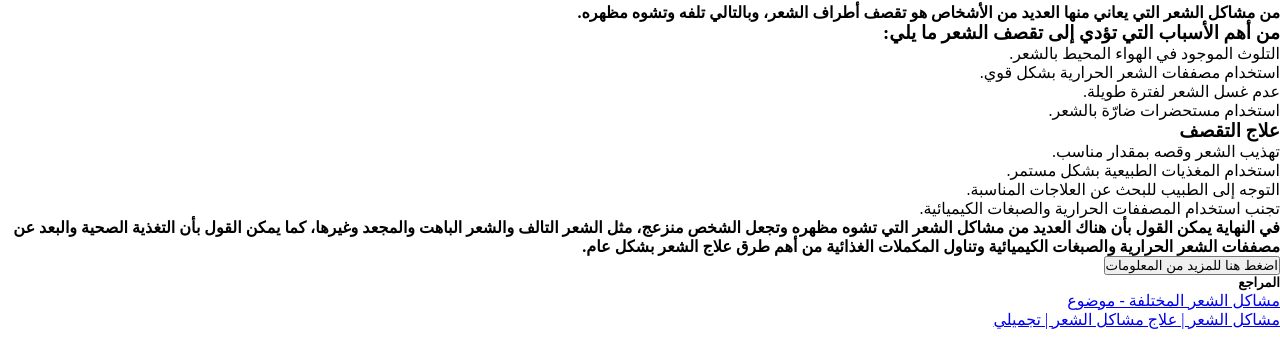
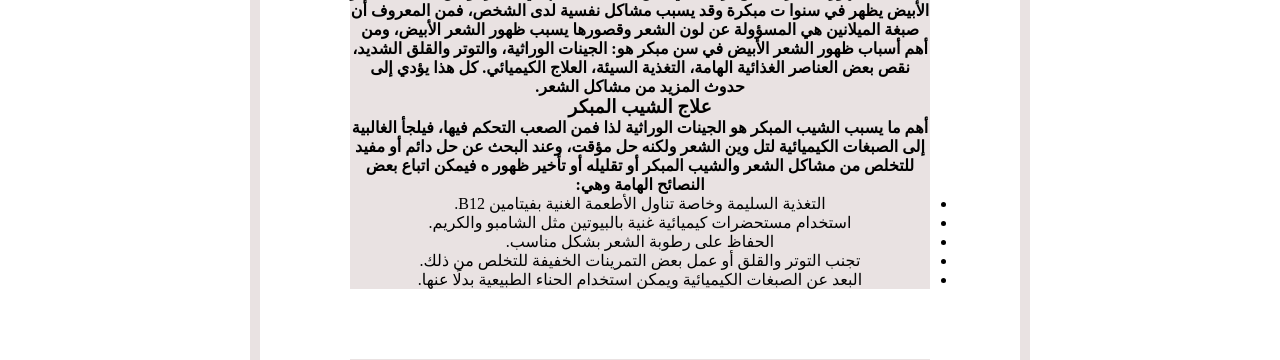
Before and after one commit to websar/web-project, a PHP site: page /problem.php in a window 1280 px wide. Shown: the part 2254-2614 px from the top of the page. Before the commit the page ends 2583 px from the top, so only its background shows below. Run offline with PHP 8.4, Linux system fonts and the light colour scheme; data that the repository does not hold is empty.

Commit message:
Update problem.php

```diff
--- a/problem.php
+++ b/problem.php
@@ -8,23 +8,19 @@ require 'Hairdb.php';
 
 <head>
 <title> the boeuty of natural hair </title>
-<script>
-    function pageRedirect() {
-      window.location.href = "link.php";
-    }
-</script>
+
 <link rel="stylesheet" href= "sttyy.css">
 </head>
 
 <body>
 <img src="https://i.ibb.co/DGsxhPg/30953635-6928-48cc-ae17-975e36a31c7d.jpg" alt="the beauty of natural hair" height ="150" width="150">
-
+ <div class="sear">
  <form action="search.php" method="POST" class ="search">
  <input class ="insearch" type="text" name="search" placeholder="...بحث">
  <button class ="sbutton" type="submit" name="submit-search"> بحث </button>
 </form>
 
-
+</div>
 </br>
 <nav>
 
@@ -84,14 +80,18 @@ else{
 
 </br>
 </br>
-<h1> مشاكل الشعر </h1>
+<h1 class="type"> مشاكل الشعر </h1>
+<div class="body">
+
+<div class="type">
 <h4>  مشاكل الشعر ليست مرض معين يحتاج إلى تدخل جراحي أو استخدام مستحضر دوائي، إنما هي عبارة عن أعراض تشير إلى حدوث خلل معيّ
 ن وتتطلب البحث من صاحبها، فإذا تركها وتناساها أصبحت مشكلة أكبر وتعرّض للمزيد من المشاكل الإضافية، أما إذا تفهّم الأمر وبحث عن سبب
 .ها فيكون قد تفادى الموقف واستطاع حلها بأسهل الطرق. </h4>
 
 <h4> تختلف مشاكل الشعر حسب طبيعة الشعر نفسه فمن المعروف أن هناك ثلاثة أنواع مختلفة من الشعر وهم الشعر الدهني، الشعر العادي، والشعر الجاف.</h4>
-
-<h2> أهم مشاكل الشعر </h2>
+    </div>
+<h2 class="type"> أهم مشاكل الشعر </h2>
+<div class="type">
 <h3> تساقط الشعر </h3>
 <img src="https://i.ibb.co/9NDcNdS/image.jpg" alt="تساقط الشعر" width="400"height="200">
 
@@ -118,7 +118,7 @@ else{
 <li>تَناول الغذاء الصّحي، مِثْل الخضروات الورقيّة، والجزر، والبطاطا الحلوة، والجَوْز، واللّوز، والبقوليات، والقَرنبيط، والبرتقال، والجوافة، وبذور الكتّان.</li>
 <li> التّعامل بلطفٍ مع الشّعر.</li>
 <li>عدم تمشيط الشّعر عندما يكون مُبلّلاً.</li>
-</ul>
+</ul>  </div> <div class="type">
 <h3> قشرة الشعر</h3>
 <a href="https://imgbb.com/"><img src="https://i.ibb.co/dpjmN55/image.jpg" alt = "قشرة الشعر" width = "400" height="200"></a>
 
@@ -136,6 +136,7 @@ else{
 
 <h5>يكون علاج مشاكل الشعر التي مثل هذه بسيط عن طريق استخدام الشامبو المضاد للقشرة وبعض الملطفات. </h5>
 <h5>ويمكن أن تستخدم بعض المواد الطبيعية لعلاج قشرة الرأس مثل الخل أو الليمون في الخلطات الطبيعية. </h5>
+</div> <div class="type">
 <h3> ظهور الشيب المبكر</h3>
 <a href="https://imgbb.com/"><img src="https://i.ibb.co/ZhrnLzF/image.jpg" alt = "الشيب المبكر" width = "400" height="200"></a>
 
@@ -155,6 +156,7 @@ else{
 <li>البعد عن الصبغات الكيميائية ويمكن استخدام الحناء الطبيعية بدلًا عنها. </li>
 
 </ul>
+</div> <div class="type">
 <h3> جفاف الشعر </h3>
 <a href="https://ibb.co/RpqWfbd"><img src="https://i.ibb.co/5WPVm4w/image.jpg" alt = "جفاف الشعر" width = "400" height="200"></a>
 
@@ -163,7 +165,7 @@ else{
 وهو أمر مزعج أن يصبح الشعر جاف وقد لا يصلح معه أي روتين يومي لاستعادة طبيعته الأولى. </h4>
 <h4>  ولكن حل هذه المشكلة تكون في الغالب في استخدام الخلطات الطبيعية الممزوجة بالمغذيات الطبيعية والمرطبات مثل الزيوت الطبيعية كزيت الز
 يتون، زيت جوز الهند، استخدام العسل والبيض وغيرها من الأقنعة المفيدة لحل مشاكل الشعر وتفيد في ترطيبه، خاصة إذا استخدمت لفترة طويلة من الوقت.</h4>
-
+</div> <div class="type">
 <h3> تقصف الشعر </h3>
 
 <a href="https://imgbb.com/"><img src="https://i.ibb.co/pjm7YZh/image.jpg" alt = "تقصف الشعر" width = "400" height="200"></a>
@@ -188,9 +190,7 @@ else{
 <h4> في النهاية يمكن القول بأن هناك العديد من مشاكل الشعر التي تشوه مظهره وتجعل الشخص منزعج، مثل الشعر التالف والشعر الباهت
 والمجعد وغيرها، كما يمكن القول بأن التغذية الصحية والبعد عن مصففات الشعر الحرارية والصبغات الكيميائية وتناول المكملات الغذائية من أهم طرق علاج الشعر بشكل عام. </h4>
 
-<p> </p>
-<button class = "button" type="button" onclick="pageRedirect()">اضغط هنا للمزيد من المعلومات</button>
-
+</div> <div class="type">
 
 <h5> المراجع</h5>
 <a href="https://mawdoo3.com/%D9%85%D8%B4%D8%A7%D9%83%D9%84_%D8%A7%D9%84%D8%B4%D8%B9%D8%B1_%D8%A7%D9%84%D9%85%D8%AE%D8%AA%D9%84%D9%81%D8%A9">
@@ -198,6 +198,8 @@ else{
 <p> </p>
 <a href="https://www.veraclinic.net/ar/%D8%A3%D9%87%D9%85-%D9%85%D8%B4%D8%A7%D9%83%D9%84-%D8%A7%D9%84%D8%B4%D8%B9%D8%B1/">
 مشاكل الشعر | علاج مشاكل الشعر | تجميلي</a>
+    </div>
+    </div>
 </body>
 
 
```
